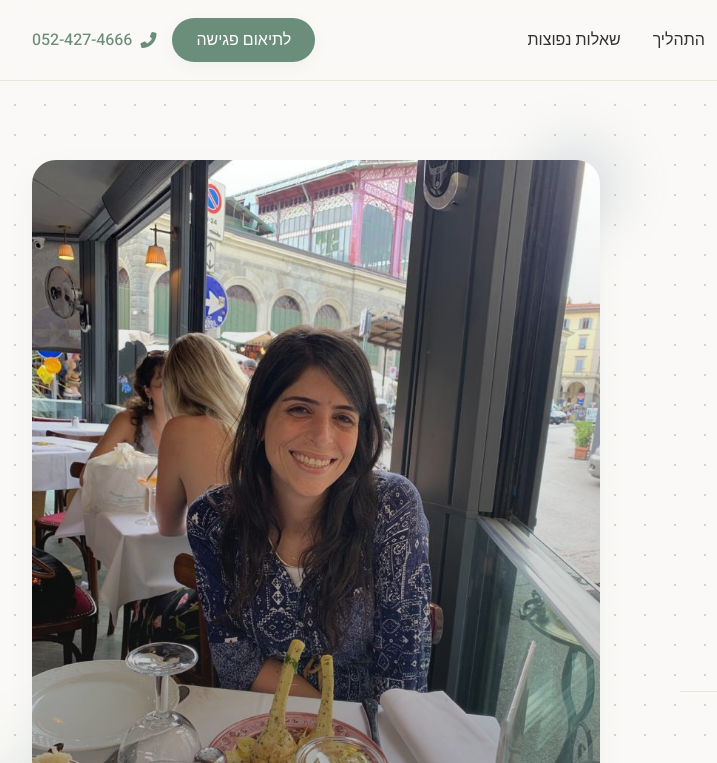
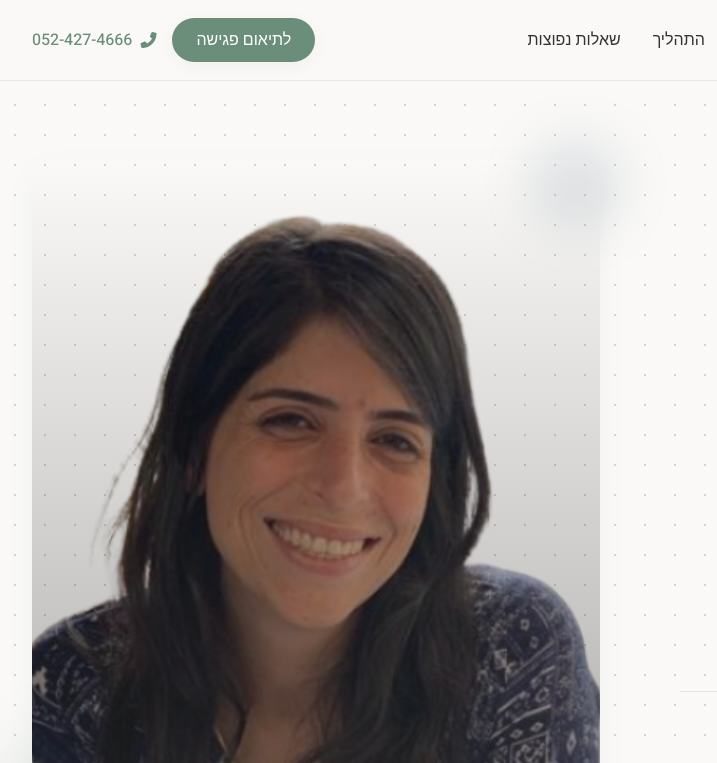
Before and after one commit to tommyvdg2402-svg/Adirahimi, a plain HTML site: page index.html in a window 1280 px wide. Shown: the top 763 px of the page, 0-717 px from the left. Drawn offline with nearby package versions, Linux system fonts and the light colour scheme.

Commit message:
Replace image source in index.html

```diff
--- a/index.html
+++ b/index.html
@@ -237,7 +237,7 @@
                     <div class="w-full lg:w-1/2 relative fade-in-up" style="transition-delay: 0.2s;">
                         <div class="relative rounded-3xl overflow-hidden shadow-card aspect-[4/5] max-w-md mx-auto lg:max-w-full">
                             <!-- Placeholder for Professional Photo -->
-                            <img src="adirahimi.jpeg" alt="עדי רחימי - מטפלת בטראומה" class="object-cover w-full h-full">
+                            <img src="adirr.jpeg" alt="עדי רחימי - מטפלת בטראומה" class="object-cover w-full h-full">
 
                             <!-- Overlay subtle gradient -->
                             <div class="absolute inset-0 bg-gradient-to-t from-dark/40 to-transparent"></div>
```
